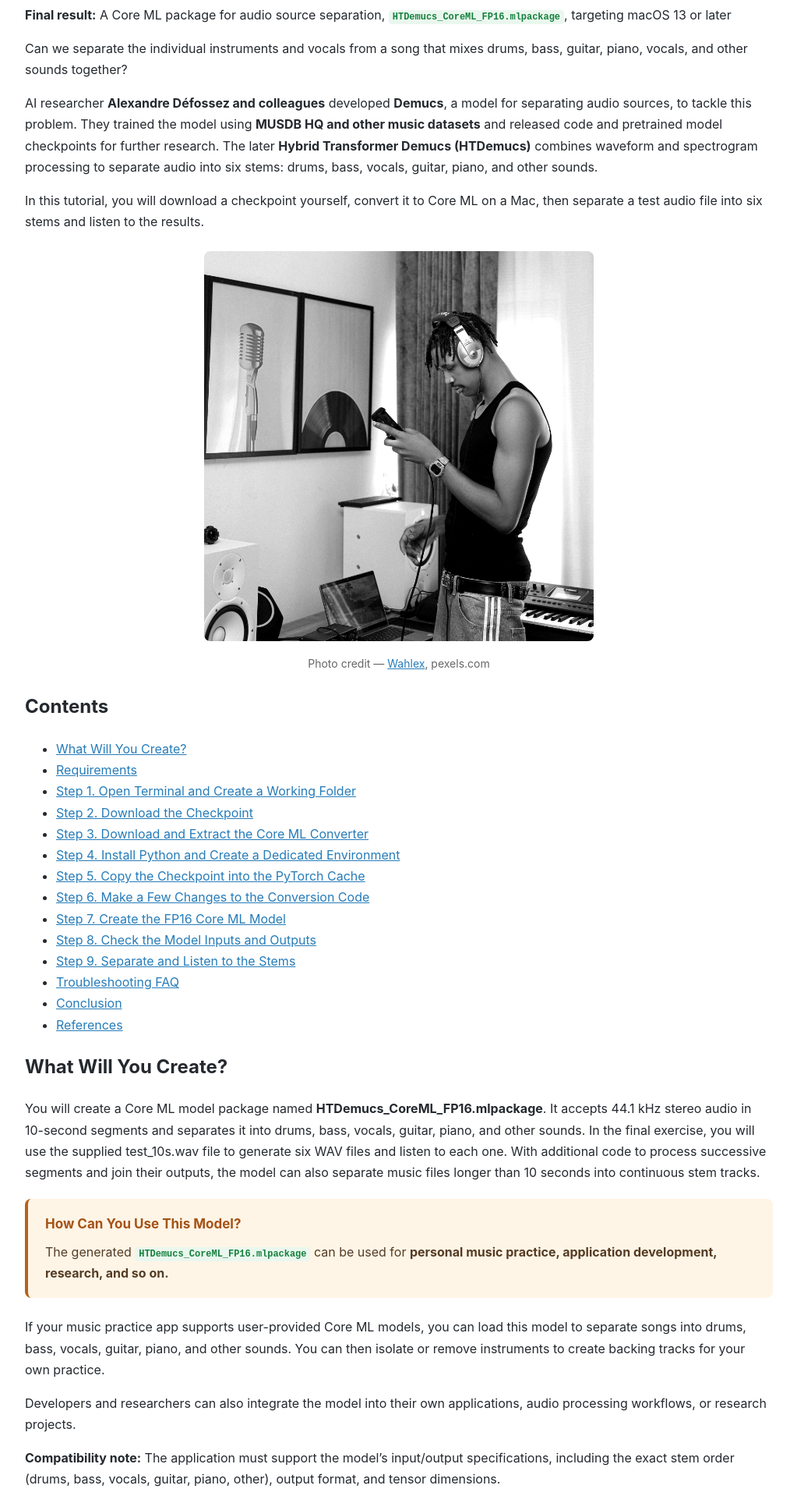
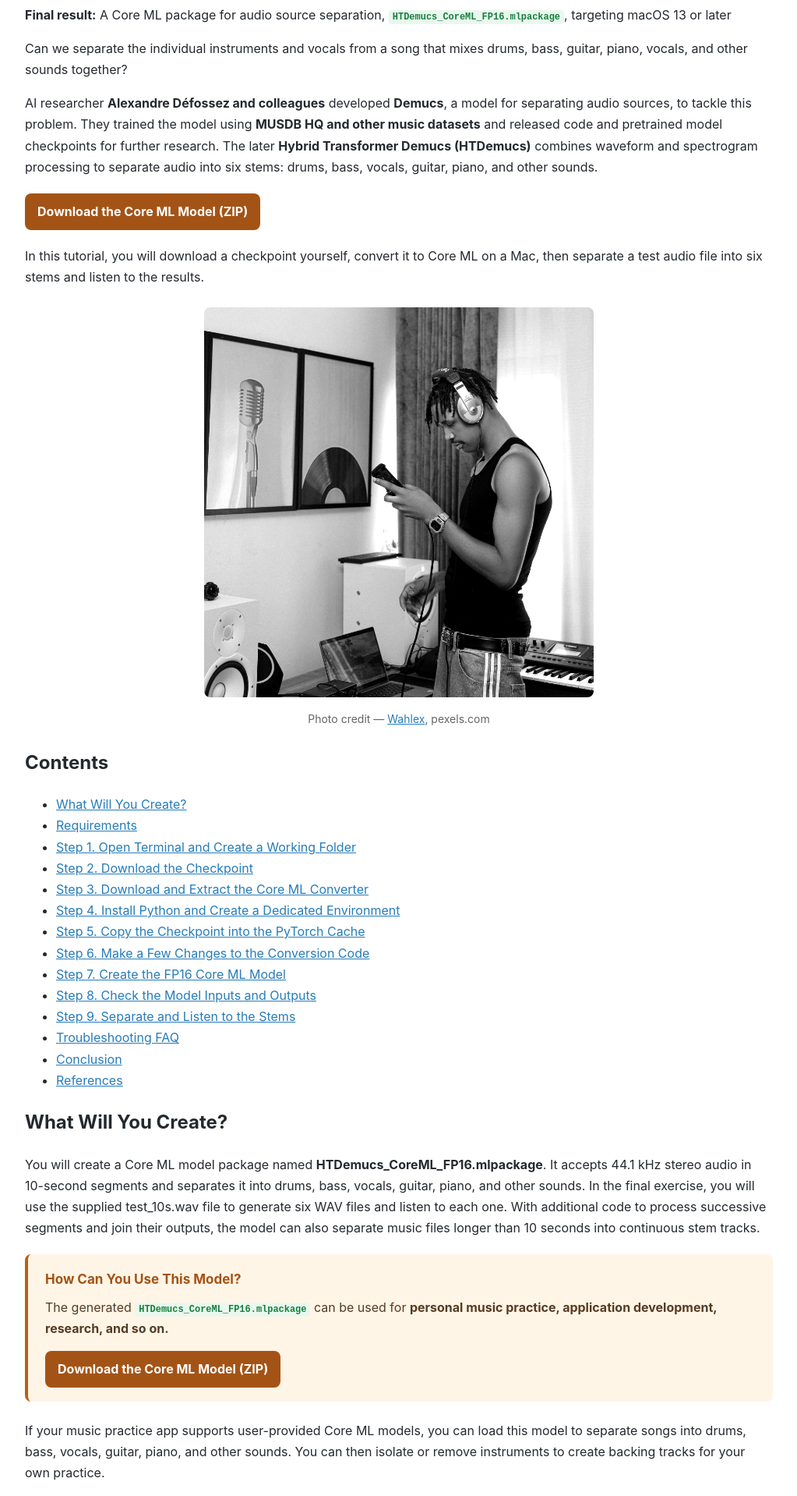
Before and after one commit to kurtzfordaudio-rocknroll/kurtzfordaudio-rocknroll.github.io, a Jekyll site: the page built from index.md, in a window 1280 px wide. Shown: the part 330-2248 px from the top of the page at 78% size, without its empty margins (128-1151 px from the left). Built offline with Jekyll 4.4.1, drawn with Linux system fonts in a browser that asks for light colours.

Commit message:
Added HF link

```diff
--- a/index.md
+++ b/index.md
@@ -20,6 +20,32 @@ author: K. Ford
 Can we separate the individual instruments and vocals from a song that mixes drums, bass, guitar, piano, vocals, and other sounds together?
 
 AI researcher **Alexandre Défossez and colleagues** developed **Demucs**, a model for separating audio sources, to tackle this problem. They trained the model using **MUSDB HQ and other music datasets** and released code and pretrained model checkpoints for further research. The later **Hybrid Transformer Demucs (HTDemucs)** combines waveform and spectrogram processing to separate audio into six stems: drums, bass, vocals, guitar, piano, and other sounds.
+
+<style>
+  .coreml-download-button {
+    display: inline-block;
+    padding: 10px 16px;
+    border-radius: 8px;
+    background: #a45316;
+    color: #fff;
+    font-weight: 700;
+    text-decoration: none;
+  }
+
+  .coreml-download-button:hover,
+  .coreml-download-button:focus-visible {
+    background: #85400f;
+    color: #fff;
+    text-decoration: underline;
+  }
+</style>
+
+<div style="margin: 20px 0;">
+  <a class="coreml-download-button"
+     href="https://huggingface.co/kurtzford/HTDemucs-CoreML-FP16/resolve/main/HTDemucs_CoreML_FP16.mlpackage.zip?download=true">
+    Download the Core ML Model (ZIP)
+  </a>
+</div>
 
 In this tutorial, you will download a checkpoint yourself, convert it to Core ML on a Mac, then separate a test audio file into six stems and listen to the results.
 
@@ -69,6 +95,12 @@ You will create a Core ML model package named **HTDemucs_CoreML_FP16.mlpackage**
     <strong><code>HTDemucs_CoreML_FP16.mlpackage</code></strong>
     can be used for
     <strong>personal music practice, application development, research, and so on.</strong>
+  </div>
+  <div style="margin-top:14px;">
+    <a class="coreml-download-button"
+       href="https://huggingface.co/kurtzford/HTDemucs-CoreML-FP16/resolve/main/HTDemucs_CoreML_FP16.mlpackage.zip?download=true">
+      Download the Core ML Model (ZIP)
+    </a>
   </div>
 </div>
 
```
